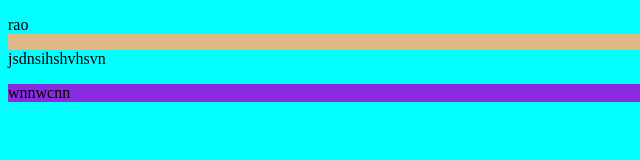
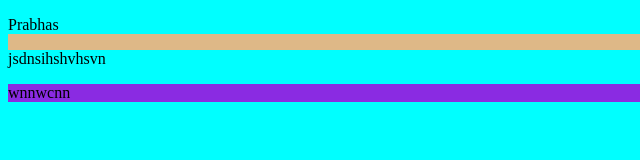
Before and after one commit to SaiPrabhas479/JFS_HTML, a plain HTML site: page day6/index.html in a window 1280 px wide. Shown: the full height of the page, 0-640 px from the left. Drawn offline with Linux system fonts and the light colour scheme.

Commit message:
First Commit

```diff
--- a/day6/index.html
+++ b/day6/index.html
@@ -30,7 +30,7 @@
         Venkat
     </div> -->
     <div class="first">
-        <p>rao</p>
+        <p>Prabhas</p>
         <div><p>jsdnsihshvhsvn</p></div>
 
 
```
